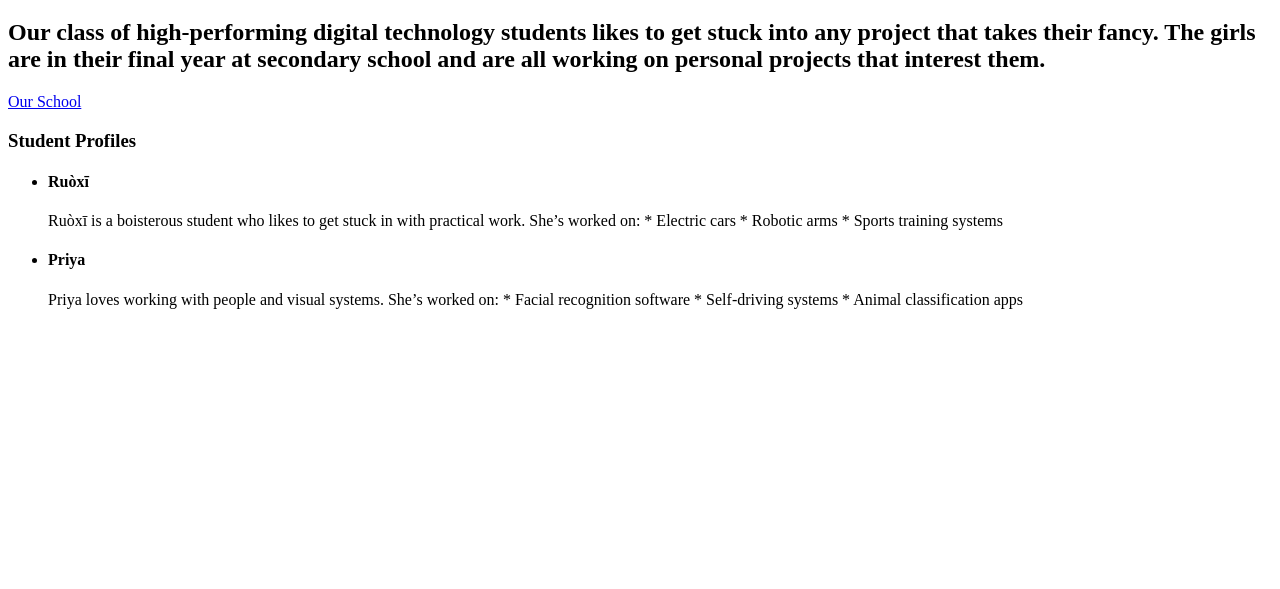
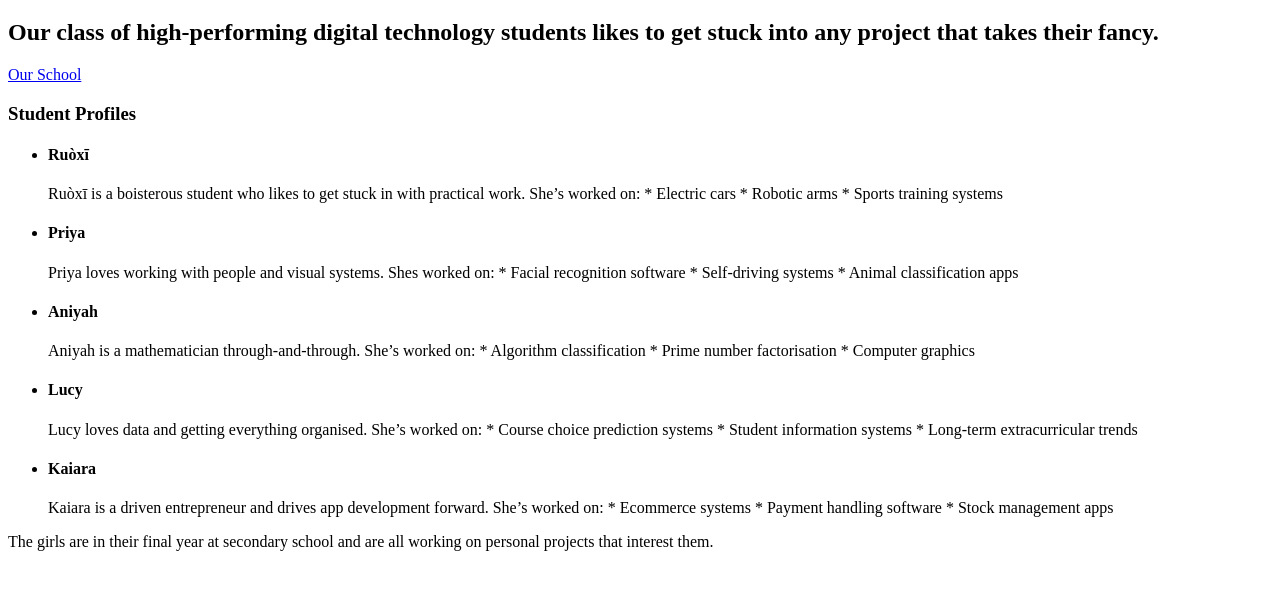
Before and after one commit to craighead-diocesan-school/class-profile-andraObrien07, a plain HTML site: page Ourclass.html in a window 1280 px wide. Shown: the part 61-650 px from the top of the page. Drawn offline with Linux system fonts and the light colour scheme.

Commit message:
finished the list and the main part of the body and the footer

```diff
--- a/Ourclass.html
+++ b/Ourclass.html
@@ -13,8 +13,6 @@
     </h1>
     <h2>Our class of high-performing digital technology students likes to get stuck into any project that takes their
         fancy.
-        The girls are in their final year at secondary school and are all working on personal projects that interest
-        them.
     </h2>
     </header>
 
@@ -34,10 +32,41 @@
             </li>
             <li>
                 <h4>Priya</h4>
-                Priya loves working with people and visual systems. She’s worked on:
+                Priya loves working with people and visual systems. Shes worked on:
                 * Facial recognition software
                 * Self-driving systems
                 * Animal classification apps
             </li>
+            <li>
+                <h4>Aniyah</h4>
+                Aniyah is a mathematician through-and-through. She’s worked on:
+                * Algorithm classification
+                * Prime number factorisation
+                * Computer graphics
+            </li>
+            <li>
+                <h4>Lucy</h4>
+                Lucy loves data and getting everything organised. She’s worked on:
+                * Course choice prediction systems
+                * Student information systems
+                * Long-term extracurricular trends
+            </li>
+            <li>
+                <h4>Kaiara</h4>
+                Kaiara is a driven entrepreneur and drives app development forward. She’s worked on:
+                * Ecommerce systems
+                * Payment handling software
+                * Stock management apps
+            </li>
         </ul>
     </main>
+
+    <footer>
+        The girls are in their final year at secondary school and are all working on personal projects that interest
+        them.
+    </footer>
+</body>
+
+<style>
+
+</style>
```
